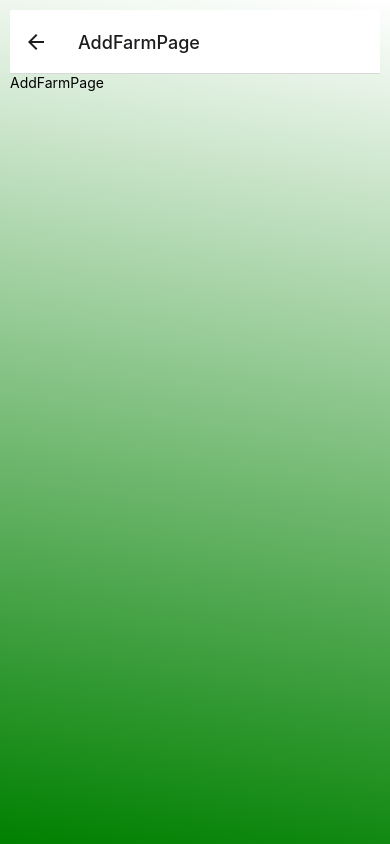
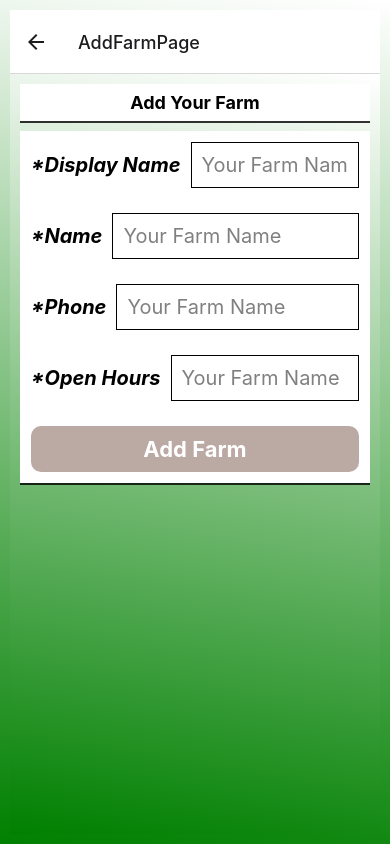
Before and after one commit to JimmyCHL/GrownBy-React-Native-Assessment, a React Native app: screen /AddFarmPage in a window 390 px wide. Built offline with nearby package versions, Linux system fonts and the light colour scheme; no server answers.

Commit message:
finish firebase authentication and basic add form, need to add photo pic firestore and Yun

```diff
--- /dev/null
+++ b/components/FormField.tsx
@@ -0,0 +1,53 @@
+import React from 'react';
+import { View, Text, TextInput, StyleSheet } from 'react-native';
+
+interface Props {
+  name: string;
+  value: string;
+  title: string;
+  handleChange: any;
+}
+
+const FormField = ({ name, value, title, handleChange }: Props) => {
+  return (
+    <View style={styles.container}>
+      <Text style={styles.label}>*{title}</Text>
+      <View style={styles.inputFieldContainer}>
+        <TextInput
+          style={styles.inputField}
+          placeholderTextColor="gray"
+          placeholder="Your Farm Name"
+          autoCapitalize="none"
+          onChangeText={handleChange(name)}
+          value={value}
+        />
+      </View>
+    </View>
+  );
+};
+
+export default FormField;
+
+const styles = StyleSheet.create({
+  container: {
+    flexDirection: 'row',
+    alignItems: 'center',
+    padding: 10,
+    marginBottom: 5,
+  },
+  label: {
+    fontSize: 20,
+    fontStyle: 'italic',
+    fontWeight: 'bold',
+    marginRight: 10,
+  },
+  inputFieldContainer: {
+    borderColor: 'black',
+    borderWidth: 1,
+    padding: 10,
+    flex: 1,
+  },
+  inputField: {
+    fontSize: 20,
+  },
+});
--- a/package.json
+++ b/package.json
@@ -29,7 +29,7 @@
   },
   "devDependencies": {
     "@babel/core": "^7.12.9",
-    "@types/react": "~17.0.21",
+    "@types/react": "18.0.1",
     "@types/react-native": "~0.66.13",
     "typescript": "~4.3.5"
   },
--- a/screens/AddFarmPage.tsx
+++ b/screens/AddFarmPage.tsx
@@ -1,12 +1,95 @@
 import React from 'react';
-import { View, Text } from 'react-native';
+import type { NativeStackScreenProps } from '@react-navigation/native-stack';
+import { SafeAreaView, Text, StyleSheet, View, TouchableOpacity } from 'react-native';
+import { LinearGradient } from 'expo-linear-gradient';
+import { Formik } from 'formik';
+import * as Yup from 'yup';
 
-const AddFarmPage = () => {
+import FormField from '../components/FormField';
+import type { RootStackParamList } from '../App';
+
+type Props = NativeStackScreenProps<RootStackParamList, 'AddFarmPage'>;
+
+const AddFarmPage = ({ navigation }: Props) => {
   return (
-    <View>
-      <Text>AddFarmPage</Text>
-    </View>
+    <SafeAreaView style={styles.container}>
+      <LinearGradient colors={['transparent', 'green']} style={{ flex: 1, padding: 10 }} start={{ x: 0.25, y: 0.25 }}>
+        <View style={styles.titleContainer}>
+          <Text style={styles.titleText}>Add Your Farm</Text>
+        </View>
+
+        {/* form */}
+        <View style={styles.formContainer}>
+          <Formik
+            initialValues={{ displayName: '', name: '', phone: '', openHours: '' }}
+            onSubmit={(value, { resetForm }) => {
+              console.log(value);
+              navigation.navigate('UserLoginAndRegisterPage');
+            }}
+            // validationSchema={AuthValidationSchema}
+          >
+            {({ handleChange, handleBlur, handleSubmit, values, isValid, errors }) => (
+              <>
+                <FormField name="displayName" title="Display Name" value={values.displayName} handleChange={handleChange} />
+                <FormField name="name" title="Name" value={values.name} handleChange={handleChange} />
+                <FormField name="phone" title="Phone" value={values.phone} handleChange={handleChange} />
+                <FormField name="openHours" title="Open Hours" value={values.openHours} handleChange={handleChange} />
+                <TouchableOpacity
+                  onPress={() => handleSubmit()}
+                  disabled={!values.displayName || !values.name}
+                  style={!values.displayName || !values.name ? { ...styles.submitButtonContainer, backgroundColor: '#79554880' } : styles.submitButtonContainer}
+                >
+                  <Text style={styles.submitButtonText}>Add Farm</Text>
+                </TouchableOpacity>
+              </>
+            )}
+          </Formik>
+        </View>
+      </LinearGradient>
+    </SafeAreaView>
   );
 };
 
 export default AddFarmPage;
+
+const styles = StyleSheet.create({
+  container: {
+    flex: 1,
+    backgroundColor: 'white',
+  },
+  titleContainer: {
+    justifyContent: 'center',
+    alignItems: 'center',
+    flexDirection: 'row',
+    elevation: 5,
+    backgroundColor: 'white',
+    shadowColor: 'black',
+    shadowOffset: { width: 0, height: 2 },
+    shadowOpacity: 0.8,
+    padding: 8,
+  },
+  titleText: {
+    fontSize: 18,
+    fontWeight: 'bold',
+  },
+  formContainer: {
+    padding: 1,
+    backgroundColor: 'white',
+    shadowColor: 'black',
+    shadowOffset: { width: 0, height: 2 },
+    shadowOpacity: 0.8,
+    marginTop: 10,
+  },
+  submitButtonContainer: {
+    backgroundColor: 'brown',
+    margin: 10,
+    padding: 10,
+    borderRadius: 10,
+    alignItems: 'center',
+  },
+  submitButtonText: {
+    color: 'white',
+    fontSize: 22,
+    fontWeight: 'bold',
+  },
+});
--- a/screens/UserLoginAndRegisterPage.tsx
+++ b/screens/UserLoginAndRegisterPage.tsx
@@ -2,7 +2,7 @@ import React, { useState, useEffect } from 'react';
 import { SafeAreaView, StyleSheet, Text, View } from 'react-native';
 import { TouchableOpacity } from 'react-native-gesture-handler';
 import type { NativeStackScreenProps } from '@react-navigation/native-stack';
-import { onAuthStateChanged } from 'firebase/auth';
+import { onAuthStateChanged, signOut } from 'firebase/auth';
 
 import UserAuthentication from '../components/UserAuthentication';
 import type { RootStackParamList } from '../App';
@@ -27,17 +27,44 @@ const UserLoginAndRegisterPage = ({ navigation }: Props) => {
   }, []);
 
   //handleAuthButton
+  const handleAuthButton = () => {
+    if (userExist) {
+      signOut(auth).then(() => {
+        setUserExist(false);
+      });
+      return;
+    }
+    setLoginMode((prev) => !prev);
+  };
+
+  //to AddFarmPage
+  const addFormButtonNavigation = () => {
+    navigation.navigate('AddFarmPage');
+  };
 
   return (
     <SafeAreaView style={styles.container}>
+      {/* Header */}
       <View style={styles.header}>
         <Text style={styles.headerTitle}>GrownBy</Text>
-        <TouchableOpacity style={styles.headerButton} onPress={() => setLoginMode((prev) => !prev)}>
+        <TouchableOpacity style={styles.headerButton} onPress={handleAuthButton}>
           <Text style={styles.headerButtonText}>{userExist ? 'Logout' : loginMode ? 'Register' : 'Login'}</Text>
         </TouchableOpacity>
       </View>
 
       {/* show email */}
+      {auth.currentUser && (
+        <View style={styles.greetingContainer}>
+          <Text style={styles.greetingText}>Hello 😄, {auth.currentUser?.email}</Text>
+          <TouchableOpacity style={styles.addFarmButtonContainer} onPress={addFormButtonNavigation}>
+            <View style={styles.addFarmButtonTextContainer}>
+              <Text style={styles.addFarmButtonText}>AddFarm +</Text>
+            </View>
+          </TouchableOpacity>
+        </View>
+      )}
+
+      {/* show form */}
       {!userExist && <UserAuthentication loginMode={loginMode} />}
 
       {/* FarmList */}
@@ -50,7 +77,6 @@ export default UserLoginAndRegisterPage;
 const styles = StyleSheet.create({
   container: {
     flex: 1,
-    backgroundColor: 'transparent',
   },
   header: {
     flexDirection: 'row',
@@ -73,4 +99,28 @@ const styles = StyleSheet.create({
     color: 'white',
     fontWeight: 'bold',
   },
+  greetingContainer: {
+    paddingLeft: 20,
+  },
+  greetingText: {
+    textDecorationLine: 'underline',
+    fontWeight: 'bold',
+  },
+  addFarmButtonContainer: {
+    marginTop: 5,
+    alignItems: 'center',
+    borderRadius: 10,
+  },
+  addFarmButtonTextContainer: {
+    borderRadius: 50,
+    overflow: 'hidden',
+  },
+  addFarmButtonText: {
+    color: 'white',
+    fontWeight: '700',
+    backgroundColor: 'green',
+    padding: 10,
+    fontSize: 20,
+    paddingHorizontal: 40,
+  },
 });
```
Also changed, not shown: 1 other file (tests, documents, lock files or other folders).
